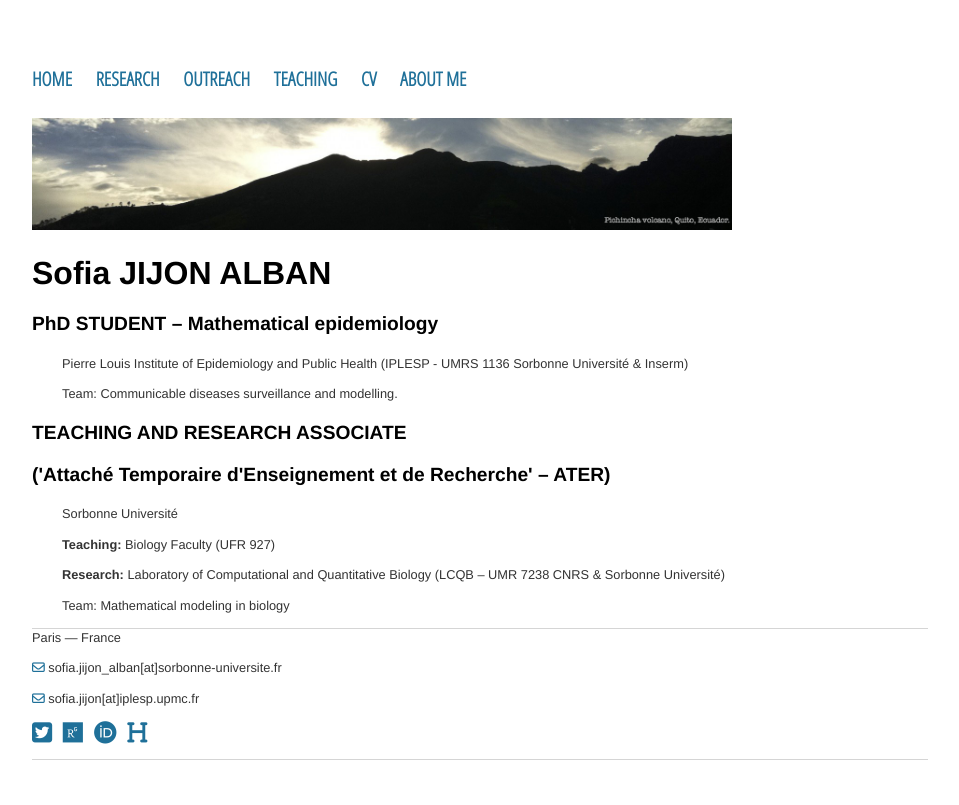
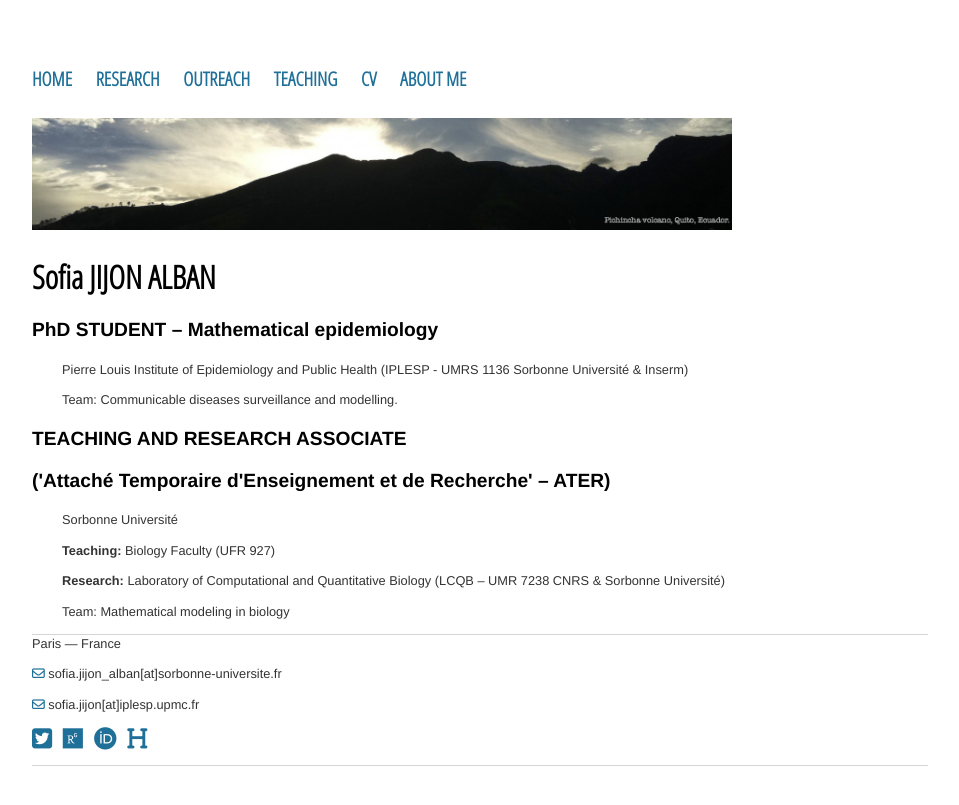
Before and after one commit to sjijon/sjijon.github.io, a Jekyll site: the page built from index.html, in a window 1280 px wide. Shown: the top 805 px of the page, without its empty margins (160-1119 px from the left). Built offline with Jekyll 4.4.1, drawn with Linux system fonts in a browser that asks for light colours; nearby versions of some CDN libraries.

Commit message:
Update index.html

```diff
--- a/index.html
+++ b/index.html
@@ -4,7 +4,7 @@ title: Sofia JIJON
 ---
 <div class="blurb">
 	<img src="https://raw.githubusercontent.com/sjijon/sjijon.github.io/master/images/Portada_WP.png" alt="Pichincha" style="width:700px">
-	<h1>Sofia JIJON ALBAN</h1>
+	<h1 style="font-family: 'Open Sans Condensed', 'Sans-Serif';">Sofia JIJON ALBAN</h1>
 
 	<h3>PhD STUDENT – Mathematical epidemiology</h3>
 	<p style="padding-left:30px;">
```
